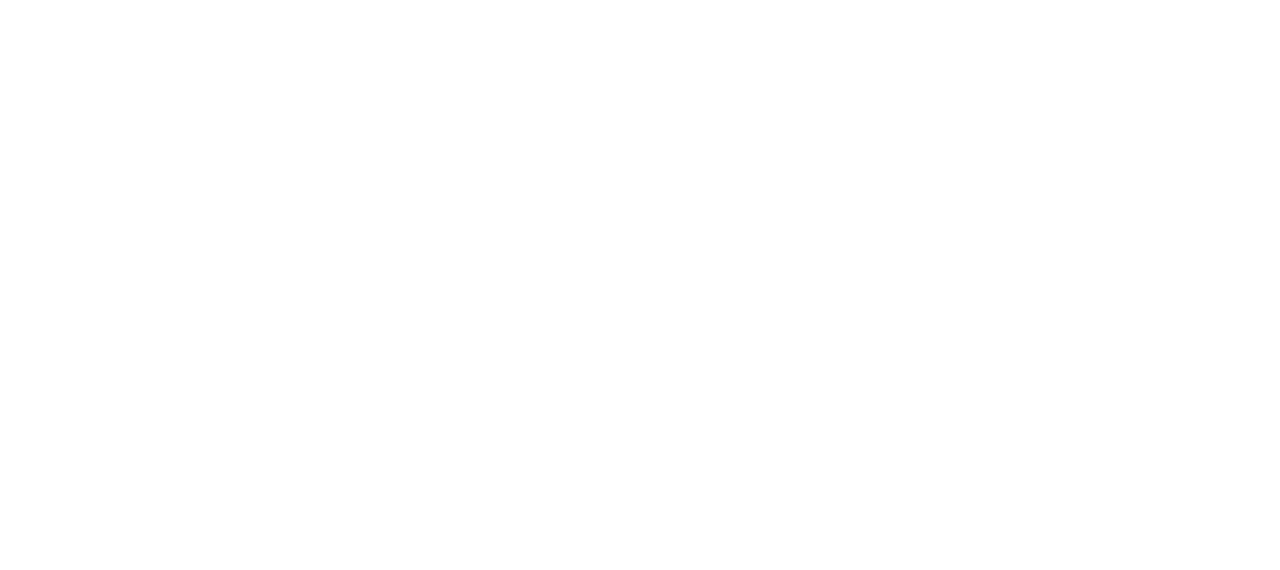
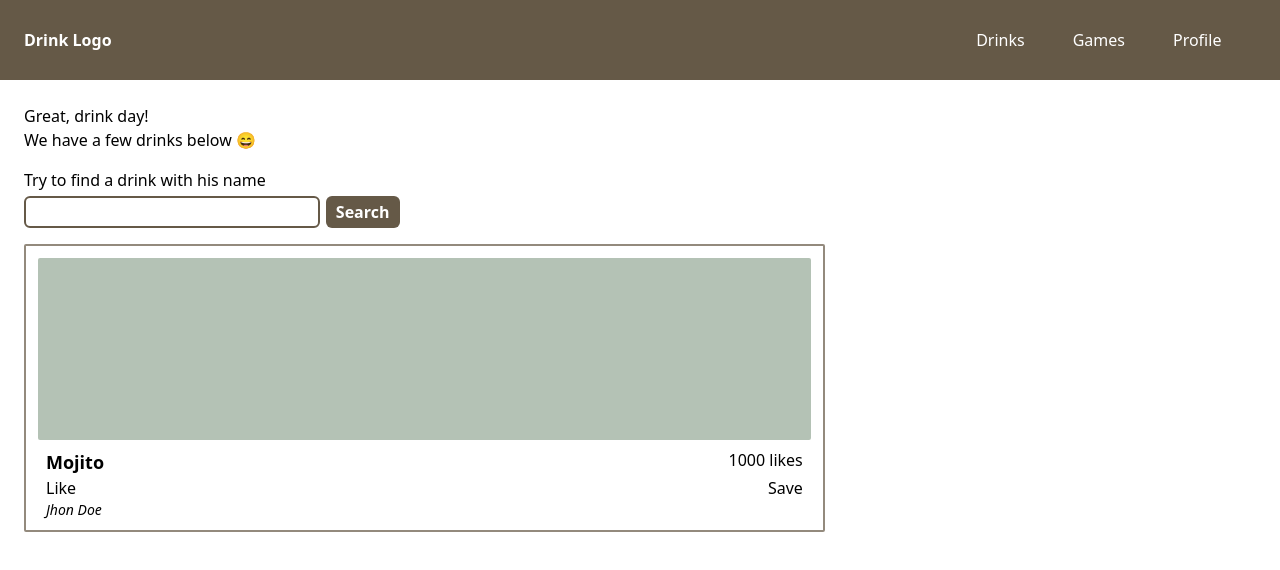
Before and after one commit to Dsfr62/drinkapp-front, a React (Vite) app: page /drinks in a window 1280 px wide. Before the commit this address had no page. Shown: the top 570 px of the page. Built offline with nearby package versions, Linux system fonts and the light colour scheme.

Commit message:
Started the drinks static page

```diff
--- a/src/components/navbar/index.tsx
+++ b/src/components/navbar/index.tsx
@@ -3,6 +3,7 @@
 
 const Navbar = () => {
     const [nav, setNav] = useState(false);
+    const pathName = window.location.pathname;
 
     function handleNav() {
         setNav(!nav);
@@ -11,23 +12,39 @@
     //TODO: Define the icon of the options
     return (
         <div className="bg-firstBrown flex h-20 justify-between items-center p-6 text-white">
-            <p className="font-semibold">Drink Logo</p>
+            <p className="font-semibold"><Link to="/">Drink Logo</Link></p>
 
             {
             !nav ?
             <div className="flex">
-                <p className="invisible md:visible md:mx-6 hover:bg-firstNuts hover:cursor-pointer hover:rounded-sm ease-linear transition-all"><Link to="drinks">Drinks</Link></p>
-                <p className="invisible md:visible md:mx-6 hover:bg-firstNuts hover:cursor-pointer hover:rounded-sm ease-linear transition-all"><Link to="games">Games</Link></p>
-                <p className="invisible md:visible md:ml-6 hover:bg-firstNuts hover:cursor-pointer hover:rounded-sm ease-linear transition-all"><Link to="profile">Profile</Link></p>
-                <button className="visible md:invisible m-6 md:m-0 focus:outline-none focus:bg-firstNuts ease-linear transition-all" onClick={handleNav}>Click</button>
+                <p className="invisible md:visible md:mx-6 hover:bg-firstNuts hover:cursor-pointer hover:rounded-sm ease-linear transition-all">
+                    <Link to={pathName == "/drinks" ? "" : "/drinks"}>Drinks</Link>
+                </p>
+                <p className="invisible md:visible md:mx-6 hover:bg-firstNuts hover:cursor-pointer hover:rounded-sm ease-linear transition-all">
+                    <Link to={pathName == "/games" ? "" : "/games"}>Games</Link>
+                </p>
+                <p className="invisible md:visible md:ml-6 hover:bg-firstNuts hover:cursor-pointer hover:rounded-sm ease-linear transition-all">
+                    <Link to={pathName == "/profile" ? "" : "/profile"}>Profile</Link>
+                </p>
+                <button className="visible md:invisible m-6 md:m-0 focus:outline-none focus:bg-firstNuts ease-linear transition-all" onClick={handleNav}>
+                    Click
+                </button>
             </div>
             :
             <div className="flex flex-col">
-                <button className="visible md:invisible focus:outline-none focus:bg-firstNuts ease-linear transition-all m-4 mt-40 animate-pulse" onClick={handleNav}>Close</button>
+                <button className="visible md:invisible focus:outline-none focus:bg-firstNuts ease-linear transition-all m-4 mt-40 animate-pulse" onClick={handleNav}>
+                    Close
+                </button>
                 <div className="bg-firstBrown flex flex-col items-center p-2 rounded">
-                    <p className="border-t-2 border-firstNuts cursor-pointer ease-linear transition-all p-1.5 my-0.5"><Link to="drinks">Drinks</Link></p>
-                    <p className="border-t-2 border-firstNuts cursor-pointer ease-linear transition-all p-1.5 my-0.5"><Link to="games">Games</Link></p>
-                    <p className="border-t-2 border-firstNuts cursor-pointer ease-linear transition-all p-1.5 my-0.5"><Link to="profile">Profile</Link></p>
+                    <p className="border-t-2 border-firstNuts cursor-pointer ease-linear transition-all p-1.5 my-0.5">
+                        <Link to={pathName == "/drinks" ? "" : "/drinks"}>Drinks</Link>
+                    </p>
+                    <p className="border-t-2 border-firstNuts cursor-pointer ease-linear transition-all p-1.5 my-0.5">
+                        <Link to={pathName == "/games" ? "" : "/games"}>Games</Link>
+                    </p>
+                    <p className="border-t-2 border-firstNuts cursor-pointer ease-linear transition-all p-1.5 my-0.5">
+                        <Link to={pathName == "/profile" ? "" : "/profile"}>Profile</Link>
+                    </p>
                 </div>
             </div>
             }
--- /dev/null
+++ b/src/pages/drinks-page/index.tsx
@@ -0,0 +1,56 @@
+import { useState } from "react";
+import Navbar from "../../components/navbar"
+
+const DrinksPage = () => {
+    const [like, setLike] = useState(false);
+    const [save, setSave] = useState(false);
+    const [search, setSearch] = useState("");
+
+    function handleLike() {
+        setLike(!like);
+    };
+
+    function handleSave() {
+        setSave(!save);
+    };
+
+    function handleSearch() {
+        //Implement later
+        alert(search);
+    };
+
+    //TODO: Define a max width for search component and for drink card
+    //TODO: Review the info of a drink post before define it in a component
+    return (
+        <div>
+            <Navbar />
+            <div className="p-6">
+                <p>Great, drink day!</p>
+                <p>We have a few drinks below &#128516;</p>
+                <p className="mt-8 md:mt-4 mb-1">Try to find a drink with his name</p>
+                {/* TODO: Transform this in a component */}
+                <div className="flex mb-4 w-[100%] md:w-[60%]">
+                    <input type="text" name="drink-search" className="border-2 border-firstBrown rounded-md mr-1.5 p-0.5 w-[80%] md:w-[40%] focus:outline-none focus:border-firstNuts ease-linear transition-all" onChange={(event) => setSearch(event.target.value)}/>
+                    <button type="button" className="bg-firstBrown rounded-md text-white font-semibold p-1 w-[20%] md:w-[10%] hover:bg-firstNuts ease-linear transition-all" onClick={handleSearch}>Search</button>
+                </div>
+                {/* TODO: Transform this in a component */}
+                <div className="border-2 border-firstBrown border-opacity-70 rounded-sm my-4 p-3 w-[100%] md:w-[65%] h-72">
+                    <p className="bg-firstGreen rounded-sm h-[70%] opacity-60"></p>
+                    <div className="m-2 h-[50%]">
+                        <div className="flex justify-between">
+                            <p className="font-semibold text-lg">Mojito</p>
+                            <p>1000 likes</p>
+                        </div>
+                        <div className="flex justify-between">
+                            <button className={!like ? "" : "text-firstGreen"} onClick={handleLike}>{!like ? "Like" : "Liked"}</button>
+                            <p className={!save ? "" : "text-firstGreen"} onClick={handleSave}>{!save ? "Save" : "Saved"}</p>
+                        </div>
+                        <p className="text-sm italic">Jhon Doe</p>
+                    </div>
+                </div>
+            </div>
+        </div>
+    );
+};
+
+export default DrinksPage;
--- a/src/routes.tsx
+++ b/src/routes.tsx
@@ -1,4 +1,5 @@
 import { Routes, Route } from "react-router-dom";
+import DrinksPage from "./pages/drinks-page";
 import HomePage from "./pages/home-page";
 
 const AppRoutes = () => {
@@ -6,6 +7,7 @@
 
         <Routes>
             <Route path="/" element={<HomePage />} />
+            <Route path="/drinks" element={<DrinksPage />} />
         </Routes>
 
     );
```
